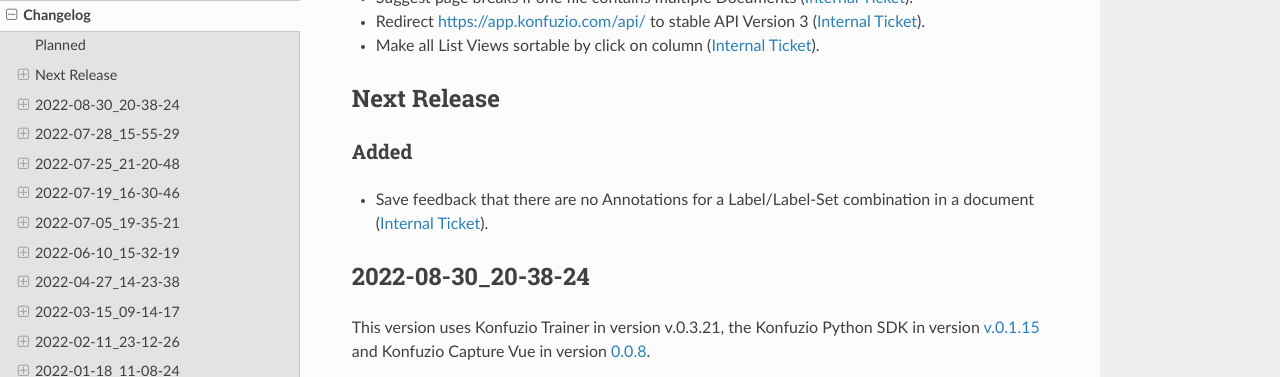
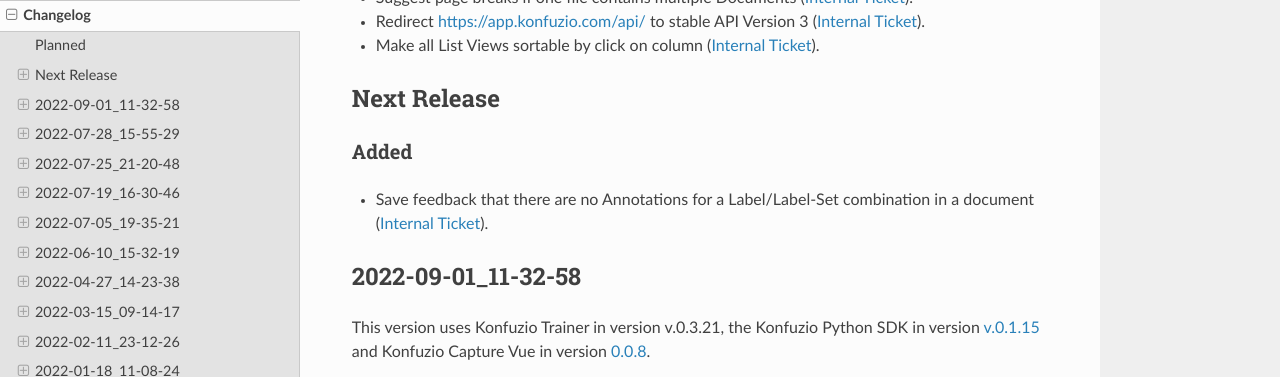
Before and after one commit to konfuzio-ai/konfuzio-sdk, a Sphinx documentation site: the page built from docs/web/changelog_app.md, in a window 1280 px wide and 900 px high, scrolled down 806 px. Shown: the top 377 px of the window. Built offline with Sphinx 7.4.7 and the Read the Docs theme 2.0.0, drawn with Linux system fonts in a browser that asks for light colours.

Commit message:
Update changelog_app.md

```diff
--- a/docs/web/changelog_app.md
+++ b/docs/web/changelog_app.md
@@ -32,7 +32,7 @@
 ### Added
 - Save feedback that there are no Annotations for a Label/Label-Set combination in a document ([Internal Ticket](https://gitlab.com/konfuzio/objectives/-/issues/9163)).
 
-## 2022-08-30_20-38-24
+## 2022-09-01_11-32-58
 
 This version uses Konfuzio Trainer in version v.0.3.21, the Konfuzio Python SDK in version [v.0.1.15](https://dev.konfuzio.com/sdk/changelog.html#v-0-1-15) and Konfuzio Capture Vue in version [0.0.8](https://github.com/konfuzio-ai/konfuzio-capture-vue/releases/).
 
```
